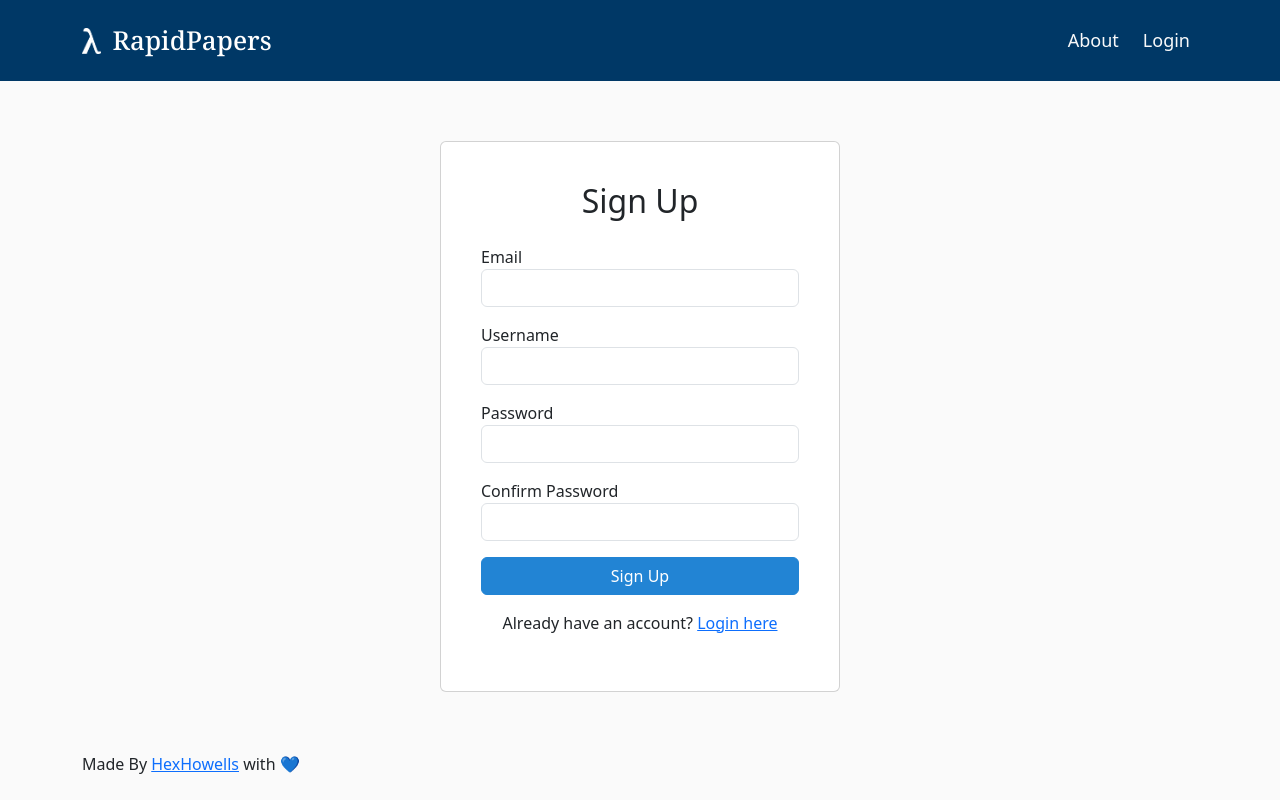
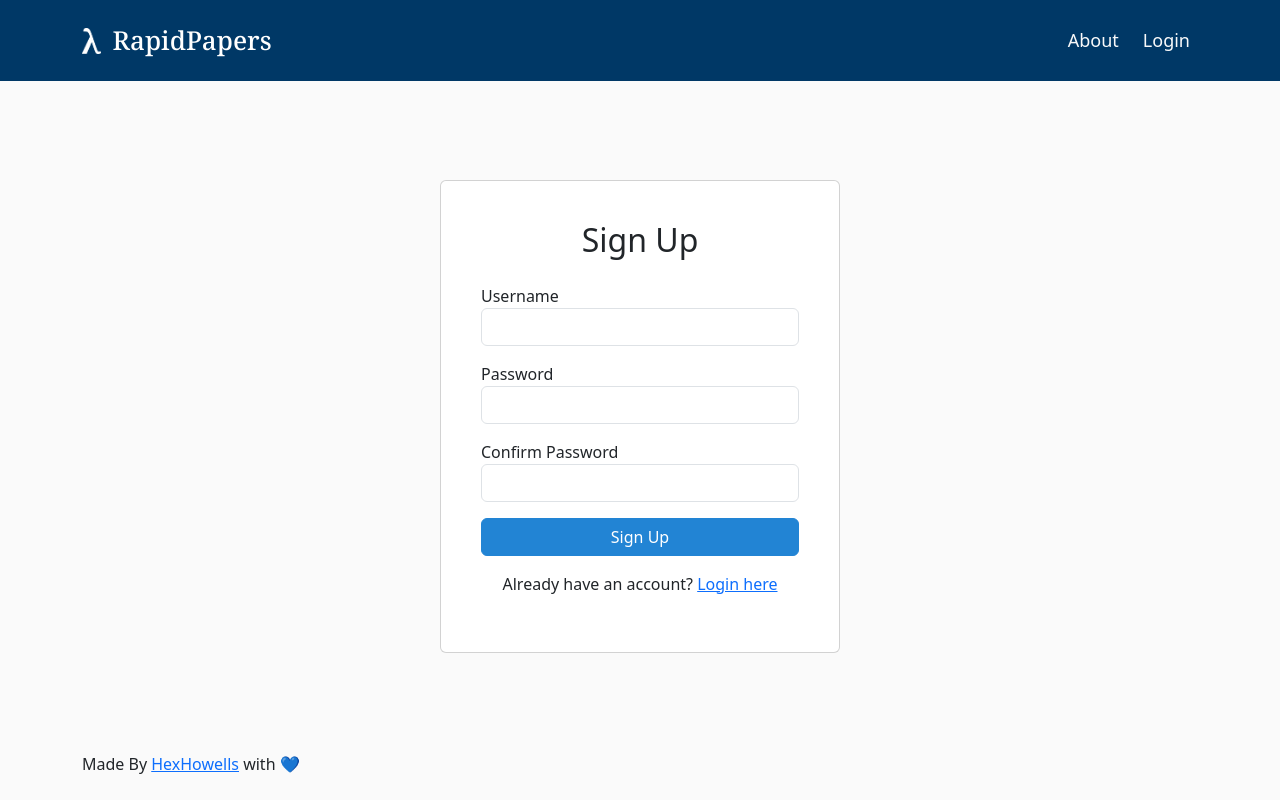
Before and after one commit to hexhowells/RapidPapers, a React (Create React App) app in the folder client/: page /signup in a window 1280 px wide. Built offline with nearby package versions, Linux system fonts and the light colour scheme; no server answers.

Commit message:
remove email from create_account endpoint

```diff
--- a/client/src/pages/Signup.js
+++ b/client/src/pages/Signup.js
@@ -2,7 +2,6 @@
 
 class SignupScreen extends React.Component {
     state = {
-        email: '',
         username: '',
         password: '',
         confirmPassword: '',
@@ -39,7 +38,6 @@
             method: 'POST',
             headers: { 'Content-Type': 'application/json' },
             body: JSON.stringify({
-                email: this.state.email,
                 username: this.state.username,
                 password: this.state.password
             })
@@ -70,18 +68,6 @@
                     <div className="card-body">
                         <h2 className="card-title text-center mb-4">Sign Up</h2>
                         <form onSubmit={this.handleSubmit}>
-                            <div className="form-group mb-3">
-                                <label htmlFor="email">Email</label>
-                                <input
-                                    type="email"
-                                    className="form-control"
-                                    id="email"
-                                    name="email"
-                                    value={this.state.email}
-                                    onChange={this.handleInputChange}
-                                    required
-                                />
-                            </div>
                             <div className="form-group mb-3">
                                 <label htmlFor="username">Username</label>
                                 <input
```
Also changed, not shown: 2 other files (tests, documents, lock files or other folders).
